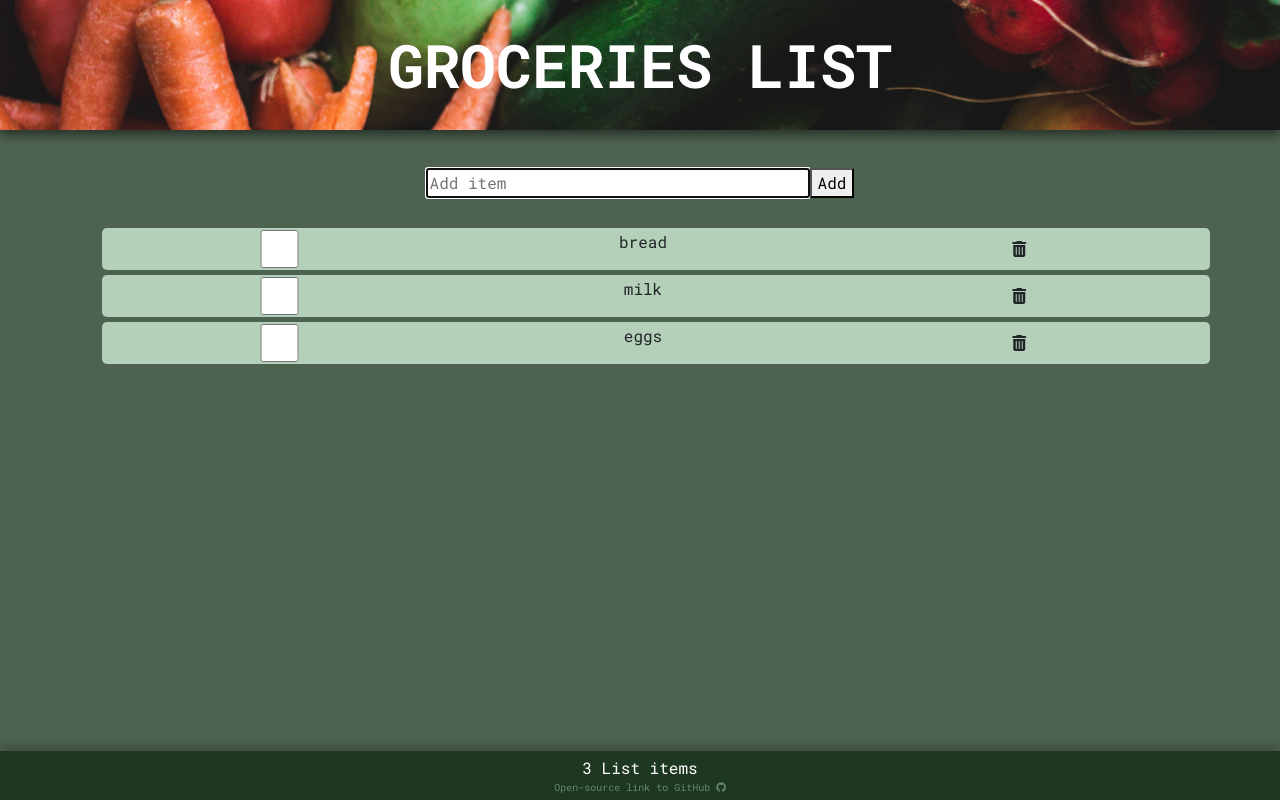
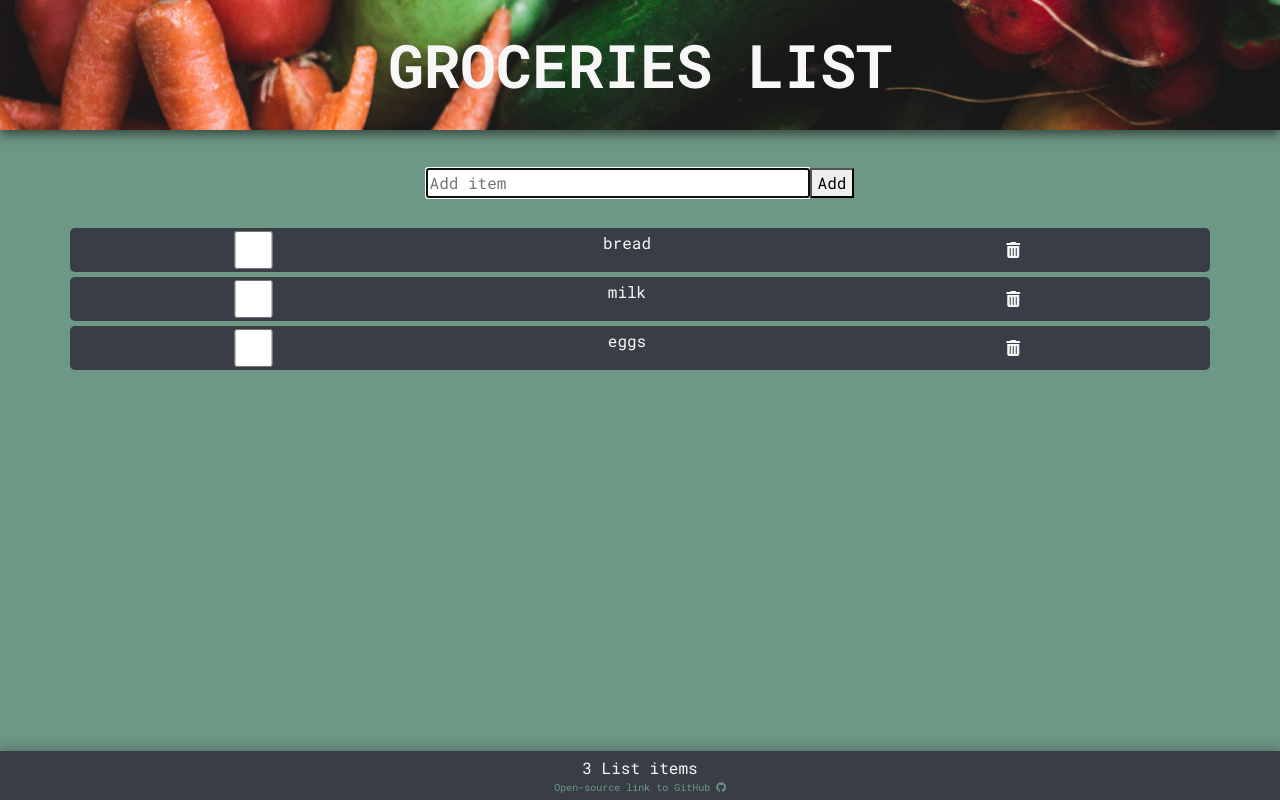
Before and after one commit to marta0220/groceries-list, a React (Create React App) app: page / in a window 1280 px wide. Built offline with nearby package versions, Linux system fonts and the light colour scheme.

Commit message:
Redesigned

```diff
--- a/src/index.css
+++ b/src/index.css
@@ -1,13 +1,20 @@
+:root {
+  --page-background-color: #6d9886;
+  --product-background-color: #393e46;
+  --accent-color: #f2e7d5;
+  --text-color: #f7f7f7;
+}
 body {
   margin: 0;
   font-family: "Roboto Mono", monospace;
-  background-color: #1b351ec6;
+  background-color: var(--page-background-color);
   text-align: center;
+  color: var(--text-color);
 }
 
 header {
   background-image: url("header-background.jpg");
-  color: white;
+
   font-size: 60px;
   font-weight: bold;
 
@@ -21,39 +28,36 @@ header {
 .AddProduct input {
   width: 30%;
 }
-.add-button {
-  color: white;
-  font-size: 20px;
-  margin: 10px;
-  transition: all 200ms ease-in-out;
+
+main {
+  margin: 30px 15%;
 }
-.add-button :hover {
-  color: rgb(195, 189, 189);
-}
-main {
-  margin: 30px 20%;
+ul {
+  padding: 0;
 }
 li {
-  background-color: #b4d0b8;
+  background-color: var(--product-background-color);
   border-radius: 5px;
   margin: 5px;
-  padding: 2px;
+  padding: 3px;
+}
+button .trash {
+  color: var(--text-color);
 }
 button .trash:hover {
-  color: rgb(167, 24, 24);
+  color: rgb(233, 47, 47);
 }
 footer {
-  color: white;
   position: fixed;
   bottom: 0;
   margin: 0;
   width: 100%;
-  background-color: #1b351eef;
+  background-color: var(--product-background-color);
   box-shadow: 0px -5px 10px rgba(0, 0, 0, 0.2);
   padding: 5px;
 }
 footer a {
-  color: rgb(101, 138, 102);
+  color: var(--page-background-color);
   font-size: 10px;
   text-decoration: none;
   display: block;
```
